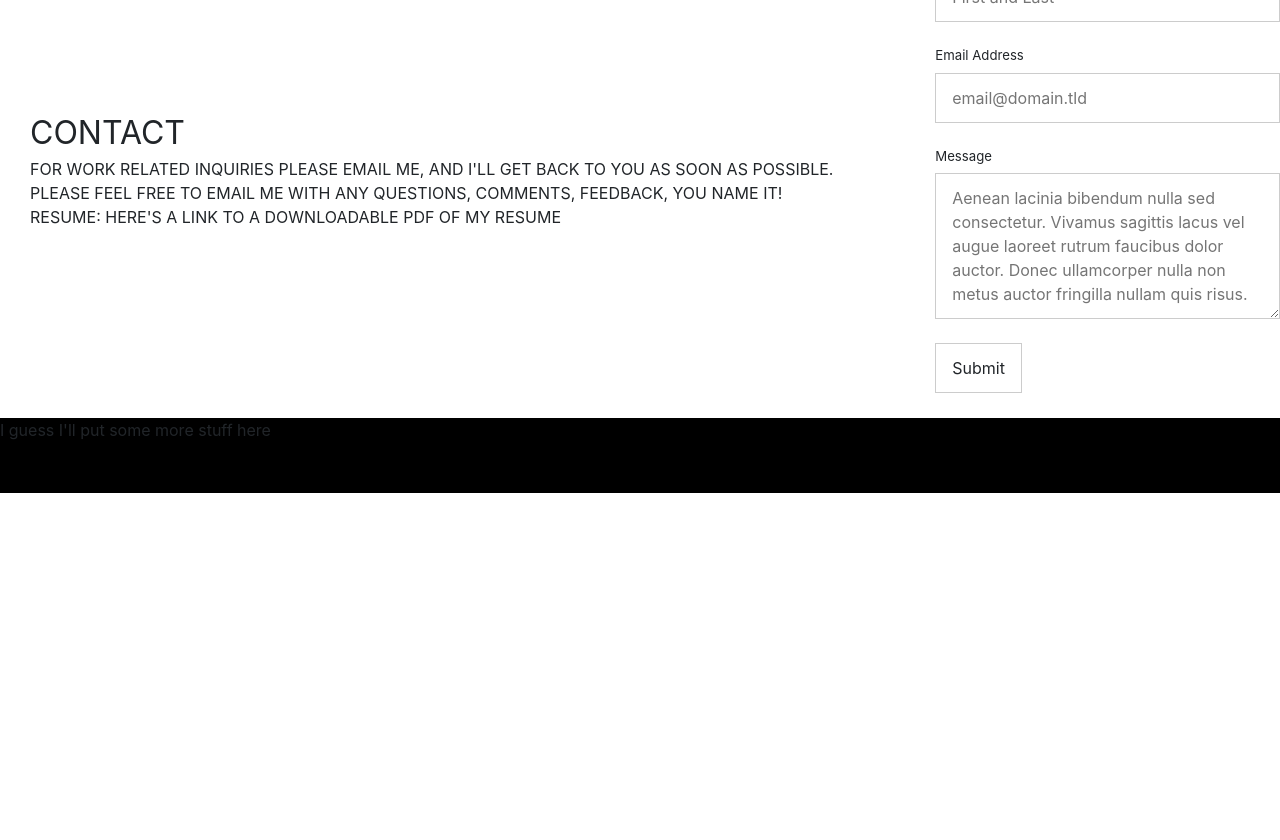
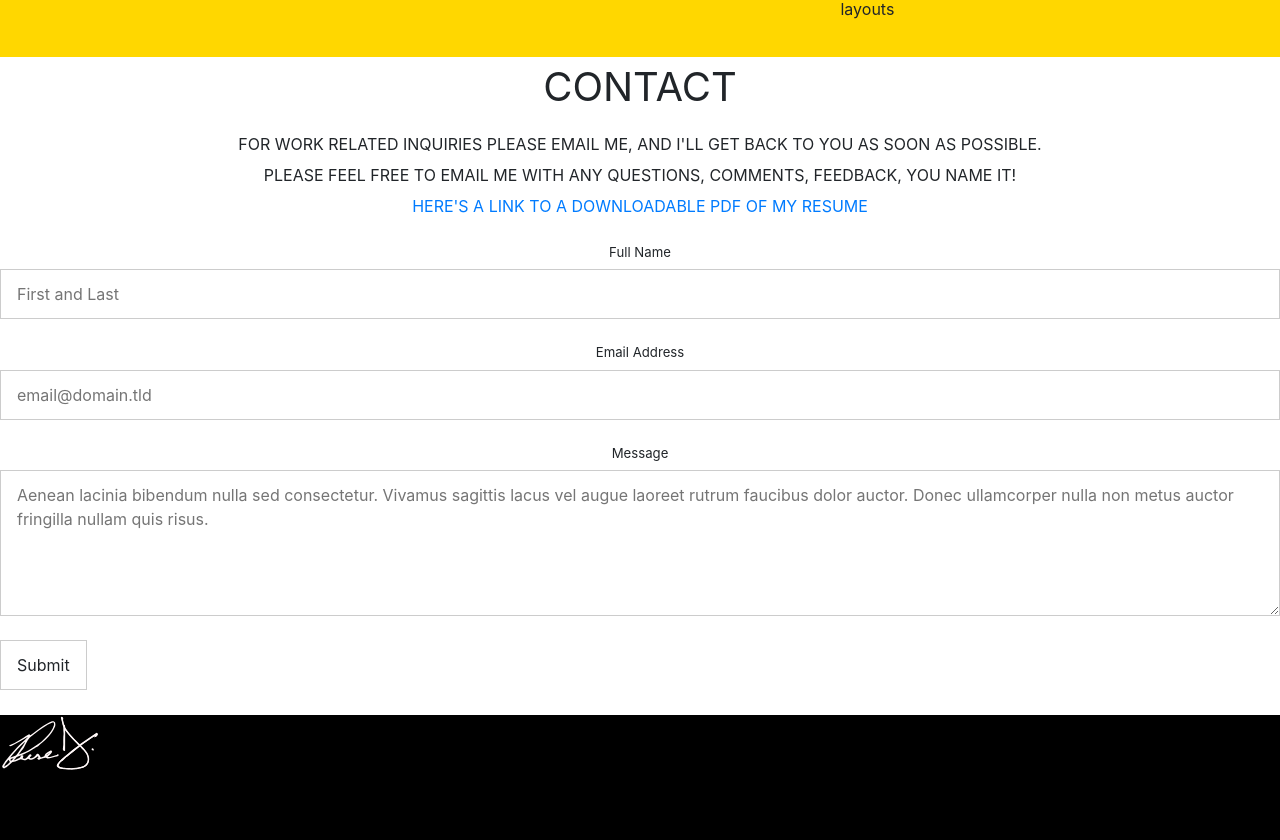
Before and after one commit to ReeseD-JS/ReeseD-JS.github.io, a plain HTML site: page index.html in a window 1280 px wide. Shown: the part 820-1660 px from the top of the page. Before the commit the page ends 1313 px from the top, so only its background shows below. Drawn offline with nearby package versions, Linux system fonts and the light colour scheme; a web font is replaced by a local one.

Commit message:
final deploy before presentations

```diff
--- a/css/about.css
+++ b/css/about.css
@@ -0,0 +1,4 @@
+.container-fluid {
+    padding-bottom: 20px;
+    padding-top: 20px;
+}
--- a/css/contact.css
+++ b/css/contact.css
@@ -90,44 +90,34 @@
 
 .contact {
   display: flex;
-  flex-flow: row nowrap;
+  flex-flow: column nowrap;
   width: 100vw;
-  justify-content: flex-start;
+  justify-content: center;
   align-items: center;
-
+  text-align: center;
 }
 
-#conthead {
-  order: 1;
-  padding-left: 30px;
-}
+
 
 
 #fs-frm {
   order: 2;
-  width: 60vw;
+  width: 100vw;
   margin-top: 25px;
   margin-bottom: 25px;
-  padding-left: 100px;
-}
-
-.contactHeader {
-  display: flex;
-  flex-flow: column nowrap;
-  justify-content: flex-start;
-
+  padding-left: 0px;
 }
 
 .con1 {
-  order: 1;
-  font-size: 2em;
+  order: 3;
+  font-size: 2.5em;
+  padding-bottom: 15px;
 }
 
 .con2 {
-  order: 2;
+  padding-bottom: 7px;
 }
 
 .con3 {
-  order: 3;
-  bottom: 0px;
+    padding-bottom: 7px;
 }
--- a/css/footer.css
+++ b/css/footer.css
@@ -1,6 +1,17 @@
-footer {
+.foot {
+    flex: display;
+    flex-flow: column nowrap;
+    justify-content: center;
+    align-items: space-evenly;
     width: 100vw;
-    height: 75px;
+    height: 125px;
     bottom: 0px;
     background-color: black;
 }
+
+.footie {
+    order: 1;
+    bottom: 0px;
+    min-width: 0px;
+    width: 100px;
+}
--- a/css/project.css
+++ b/css/project.css
@@ -11,6 +11,9 @@
 
 .projectsHeader {
     order: 1;
+    text-align: center;
+    padding-bottom: 20px;
+    font-size: 2.5em;
     padding-left: 15px;
     padding-right: 15px;
     margin-right: 0px;
--- a/index.html
+++ b/index.html
@@ -60,11 +60,11 @@
                 <p>Here's my first project working with an API</p>
               </div>
               <div class="col-sm">
-                <a href="https://codepen.io/RD10/pen/PoYrQWJ"><img class="cssCreature" src="./assets/SpideyThumbnail.png"></a>
+                <a href="https://codepen.io/RD10/pen/PoYrQWJ" target="_blank"><img class="cssCreature" src="./assets/SpideyThumbnail.png"></a>
                 <p>Here's my first project working with CSS</p>
               </div>
               <div class="col-sm">
-                <a href="https://reesed-js.github.io/staticLayout/"><img class="staticLayout" src="./assets/HuluThumbnail.png"></a>
+                <a href="https://reesed-js.github.io/staticLayout/" target="_blank"><img class="staticLayout" src="./assets/HuluThumbnail.png"></a>
                 <p>Here's my first project working with static layouts</p>
               </div>
             </div>
@@ -76,11 +76,11 @@
           <div class="contactHeader" id="conthead">
               <div class="con1">CONTACT</div>
 
-              <div class="con2">FOR WORK RELATED INQUIRIES PLEASE EMAIL ME, AND I'LL GET BACK TO YOU AS SOON AS POSSIBLE.
-              PLEASE FEEL FREE TO EMAIL ME WITH ANY QUESTIONS, COMMENTS, FEEDBACK, YOU NAME IT!</div>
+              <div class="con2">FOR WORK RELATED INQUIRIES PLEASE EMAIL ME, AND I'LL GET BACK TO YOU AS SOON AS POSSIBLE.</div>
 
-              <div class="con3">RESUME:
-              HERE'S A LINK TO A DOWNLOADABLE PDF OF MY RESUME</div>
+              <div class="con3">PLEASE FEEL FREE TO EMAIL ME WITH ANY QUESTIONS, COMMENTS, FEEDBACK, YOU NAME IT!</div>
+
+              <div class="con4"><a href="./assets/ReeseDResume.pdf" target="_blank">HERE'S A LINK TO A DOWNLOADABLE PDF OF MY RESUME</a></div>
           </div>
           <form id="fs-frm" name="simple-contact-form" accept-charset="utf-8" action="https://formspree.io/YOUR_EMAIL_HERE" method="post">
             <fieldset id="fs-frm-inputs">
@@ -96,7 +96,7 @@
           </form>
       </div>
 
-      <footer>I guess I'll put some more stuff here</footer>
+      <footer class="foot"><img class="footie" src="./assets/signaturew.svg"></footer>
 
 
 
```
Also changed, not shown: assets/signaturew.svg (added), 1 other file.
